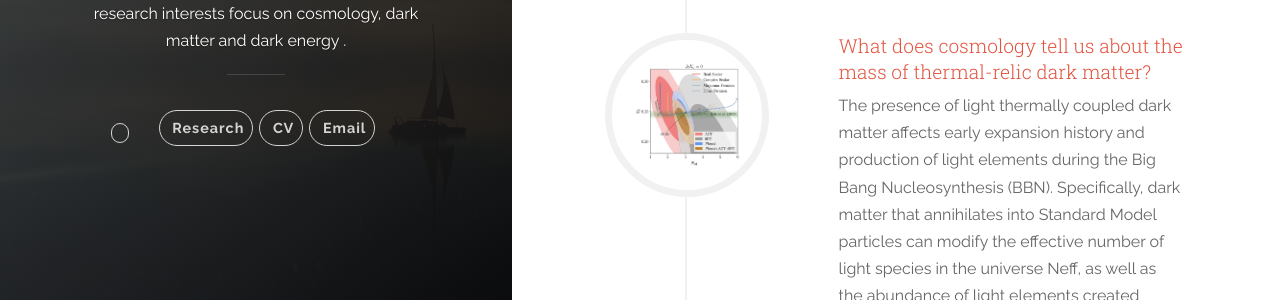
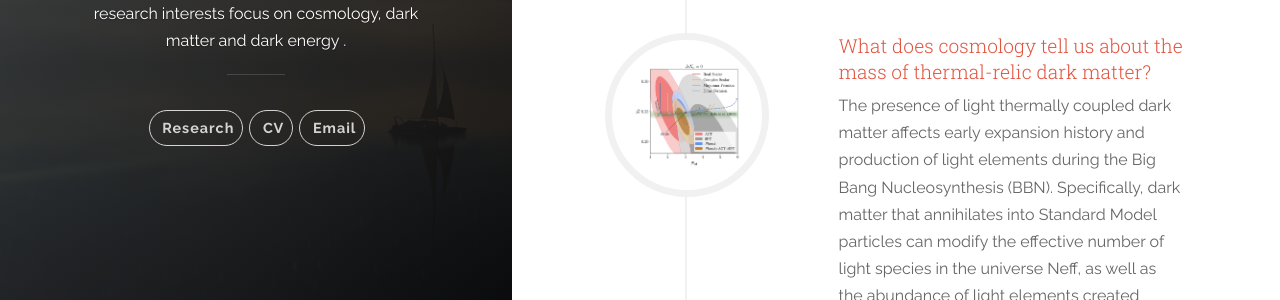
Before and after one commit to RuiAn1320/RuiAn1320.github.io, a Jekyll site: the page built from index.html, in a window 1280 px wide. Shown: the part 495-795 px from the top of the page. Built offline with Jekyll 4.4.1, drawn with Linux system fonts in a browser that asks for light colours.

Commit message:
Update header.html

```diff
--- a/_includes/header.html
+++ b/_includes/header.html
@@ -86,17 +86,6 @@
             </li>
             {% endif %}
 
-            {% if site.author.email %}
-              <!-- Email -->
-              <li class="navigation__item">
-                <a href="mailto:{{ site.author.email }}" title="Email {{ site.author.email }}" target="_blank">
-                  <!--<i class="icon icon-mail"></i>-->
-                  <i class="fa-solid fa-envelope"></i>
-                  <span class="label">Email</span>
-                </a>
-              </li>
-            {% endif %}
-
             </ul>
           </nav>
 
@@ -105,7 +94,7 @@
             <ul class="navigation">
               <li class="navigation__item"><a href="{{ site.baseurl }}/#Research" title="link to Research" class="panel-button Research-button"></i>&nbsp;Research</a></li>
               <li class="navigation__item"><a href="None" title="link to CV"></i>&nbsp;CV</a></li>
-              <li class="navigation__item"><a href="mailto:{{ site.author.email }}" title="Email {{ site.author.email }}" target="_blank"></i>&nbsp;Email</a></li>
+              <li class="navigation__item"><a href="mailto:{{ site.author.email }}" title="Email {{ site.author.email }}"><i class="icon icon-mail"></i></i>&nbsp;Email</a></li>
               <!--<li class="navigation__item"><a href="{{ site.baseurl }}/#" title="link to Tweets" class="panel-button"><i class="icon icon-social-twitter"></i>&nbsp;Tweets</a></li>-->
             </ul>
           </nav>
```
